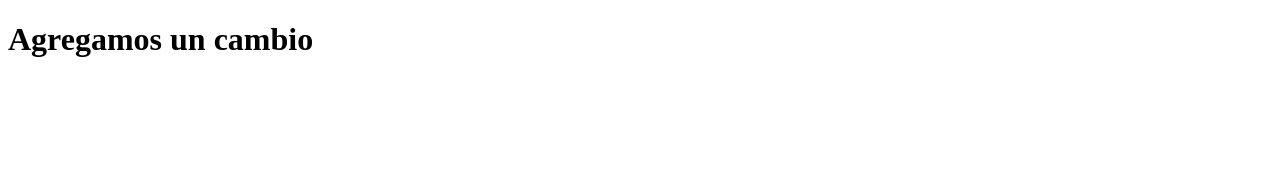
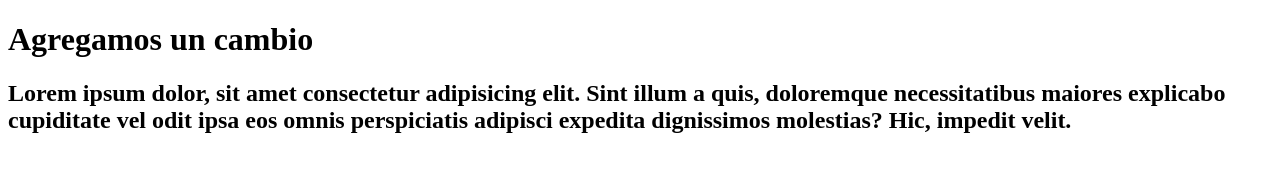
Before and after one commit to Blackbeyonder/git-prueba, a plain HTML site: page index.html in a window 1280 px wide. Drawn offline with Linux system fonts and the light colour scheme.

Commit message:
Agregamos lorem

```diff
--- a/index.html
+++ b/index.html
@@ -7,6 +7,7 @@
 </head>
 <body>
     <h1> Agregamos un cambio</h1>
+    <h2>Lorem ipsum dolor, sit amet consectetur adipisicing elit. Sint illum a quis, doloremque necessitatibus maiores explicabo cupiditate vel odit ipsa eos omnis perspiciatis adipisci expedita dignissimos molestias? Hic, impedit velit.</h2>
 
 </body>
 </html>
```
Also changed, not shown: Git comandos.txt.
